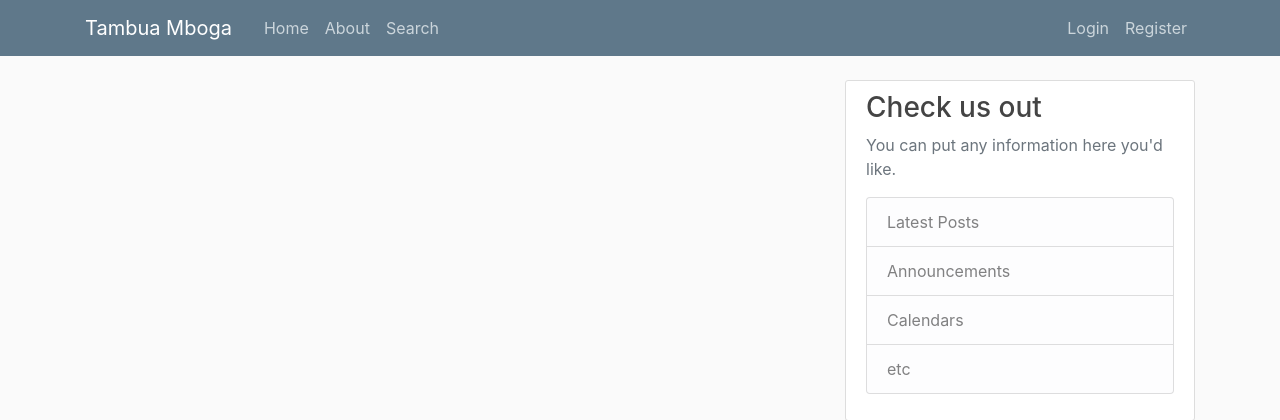
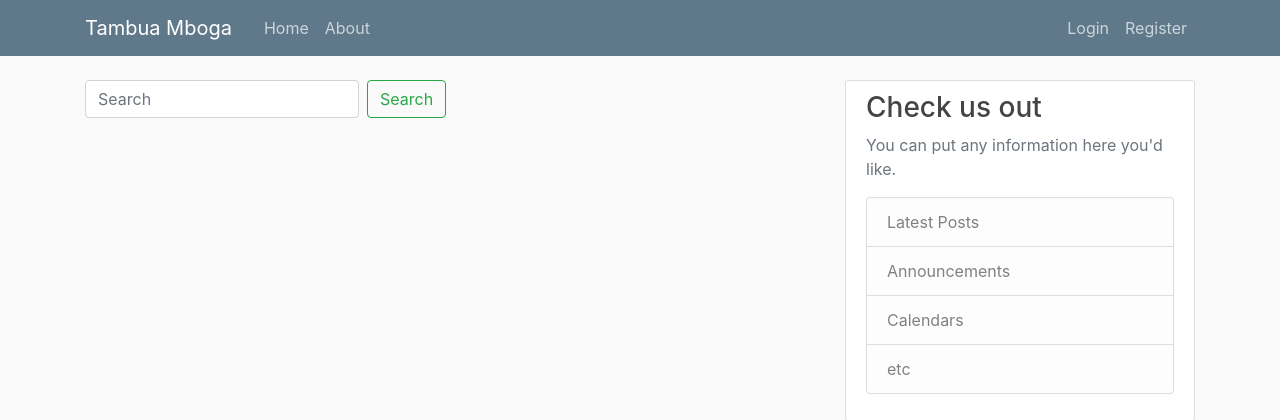
Before and after one commit to Miss24Chimboto/Tambua-Mboga, a Flask app: page /search in a window 1280 px wide. Shown: the top 420 px of the page. Run offline with Flask 2, Linux system fonts and the light colour scheme; some libraries are stand-ins or nearby versions.

Commit message:
Search bar

```diff
--- a/flask_mboga/templates/home.html
+++ b/flask_mboga/templates/home.html
@@ -1,10 +1,10 @@
 {% extends "main.html" %}
 {% block content %}
+	<form class="form-inline my-2 my-lg-0" action="{{ url_for('search') }}">
+        <input class="form-control mr-sm-2" name="search" type="search" placeholder="Search">
+        <button class="btn btn-outline-success my-2 my-sm-0" type="submit">Search</button>
+        </form>
     {% for post in posts %}
-        <form class="form-inline my-2 my-lg-0" action="{{ url_for('search') }}">
-        <input class="form-control mr-sm-2" name="search" type="search" placeholder="Se>
-        <button class="btn btn-outline-success my-2 my-sm-0" type="submit">Search</butt>
-        </form>
         <article class="media content-section">
           <div class="media-body">
             <div class="article-metadata">
--- a/flask_mboga/templates/main.html
+++ b/flask_mboga/templates/main.html
@@ -28,7 +28,6 @@
             <div class="navbar-nav mr-auto">
               <a class="nav-item nav-link" href="{{ url_for('home') }}">Home</a>
               <a class="nav-item nav-link" href="{{ url_for('about') }}">About</a>
-	      <a class="nav-item nav-link" href="{{ url_for('search') }}">Search</a>
             </div>
             <!-- Navbar Right Side -->
             <div class="navbar-nav">
--- a/flask_mboga/templates/search.html
+++ /dev/null
@@ -1,4 +0,0 @@
-<form class="form-inline my-2 my-lg-0" action="{{ url_for('search') }}">
-  <input class="form-control mr-sm-2" name="search" type="search" placeholder="Search Storage Request" aria-label="Search">
-  <button class="btn btn-outline-success my-2 my-sm-0" type="submit">Search</button>
-</form>
```
